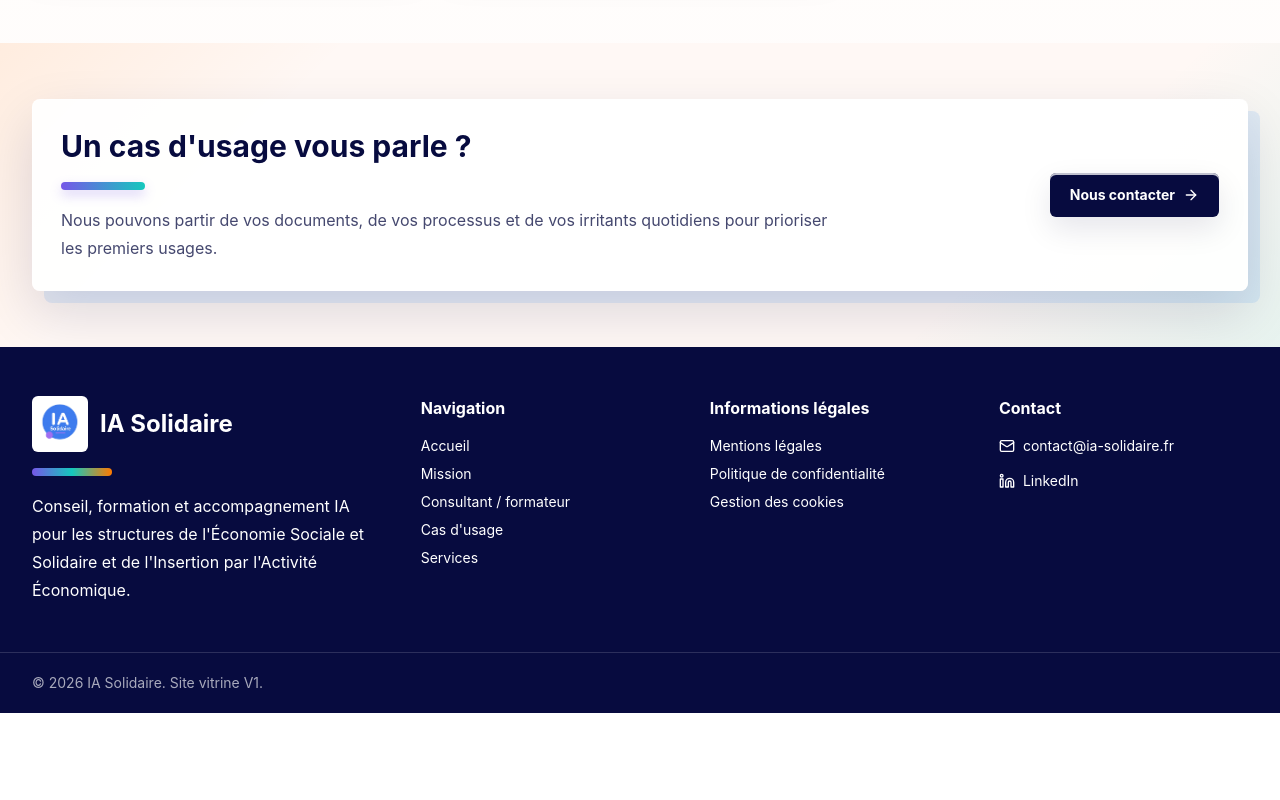
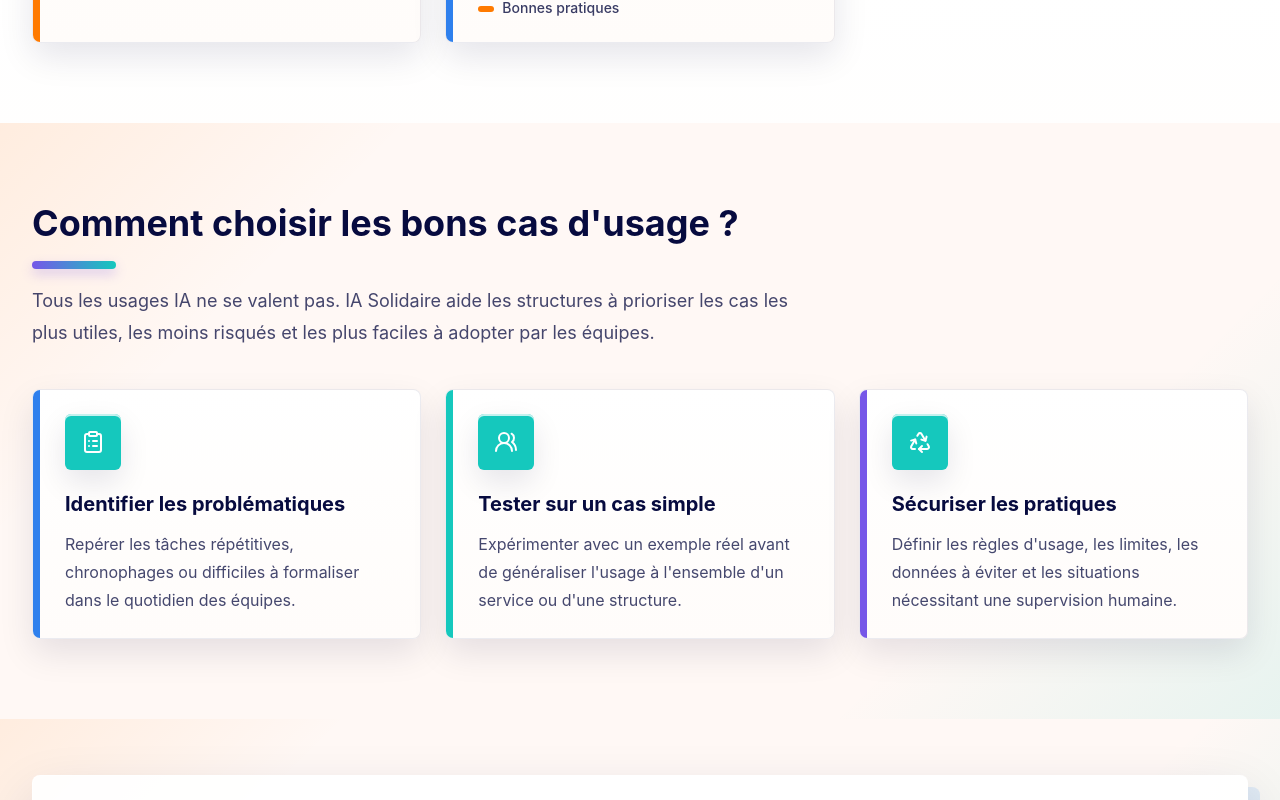
Before and after one commit to johanguerin19-prog/ia-solidaire, a Next.js app: page /cas-usages in a window 1280 px wide. Shown: the part 1320-2120 px from the top of the page. Before the commit the page ends 2033 px from the top, so only its background shows below. Built offline with nearby package versions, Linux system fonts and the light colour scheme.

Commit message:
Retravailler la page cas d'usage

```diff
--- a/app/cas-usages/page.tsx
+++ b/app/cas-usages/page.tsx
@@ -3,6 +3,7 @@
 import { CTASection } from "@/components/cta-section";
 import { InfoCard } from "@/components/info-card";
 import { PageHero } from "@/components/page-hero";
+import { SectionHeader } from "@/components/section-header";
 import { useCases } from "@/lib/site-data";
 
 export const metadata: Metadata = {
@@ -16,8 +17,8 @@
     <>
       <PageHero
         eyebrow="Cas d'usage"
-        title="Cas d'usage"
-        description="L'objectif n'est pas de tout automatiser, mais d'identifier les tâches où l'IA peut aider les équipes à mieux préparer, rédiger, transmettre et accompagner."
+        title="Des usages IA concrets pour les réalités de l'ESS et de l'insertion"
+        description="L'objectif n'est pas d'intégrer l'intelligence artificielle à tout prix, mais d'identifier les tâches où l'IA peut réellement soulager les équipes : rédiger, synthétiser, préparer, former, communiquer et sécuriser les pratiques."
       />
       <section className="py-16 sm:py-20">
         <Container>
@@ -28,9 +29,42 @@
           </div>
         </Container>
       </section>
+      <section className="slide-surface py-16 sm:py-20">
+        <Container>
+          <SectionHeader
+            title="Comment choisir les bons cas d'usage ?"
+            description="Tous les usages IA ne se valent pas. IA Solidaire aide les structures à prioriser les cas les plus utiles, les moins risqués et les plus faciles à adopter par les équipes."
+          />
+          <div className="mt-10 grid gap-6 lg:grid-cols-3">
+            {[
+              {
+                title: "Identifier les problématiques",
+                description:
+                  "Repérer les tâches répétitives, chronophages ou difficiles à formaliser dans le quotidien des équipes.",
+                icon: useCases[0].icon
+              },
+              {
+                title: "Tester sur un cas simple",
+                description:
+                  "Expérimenter avec un exemple réel avant de généraliser l'usage à l'ensemble d'un service ou d'une structure.",
+                icon: useCases[1].icon
+              },
+              {
+                title: "Sécuriser les pratiques",
+                description:
+                  "Définir les règles d'usage, les limites, les données à éviter et les situations nécessitant une supervision humaine.",
+                icon: useCases[4].icon
+              }
+            ].map((card) => (
+              <InfoCard key={card.title} {...card} />
+            ))}
+          </div>
+        </Container>
+      </section>
       <CTASection
-        title="Un cas d'usage vous parle ?"
-        description="Nous pouvons partir de vos documents, de vos processus et de vos irritants quotidiens pour prioriser les premiers usages."
+        title="Identifions ensemble vos premiers cas d'usage IA"
+        description="À partir de vos documents, de vos processus et de vos problématiques quotidiennes, nous pouvons repérer les usages les plus utiles, les plus simples à tester et les plus adaptés à votre structure."
+        buttonLabel="Planifier un échange"
       />
     </>
   );
```
